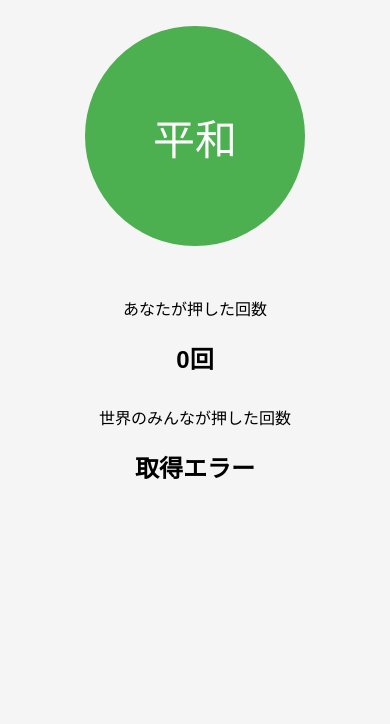
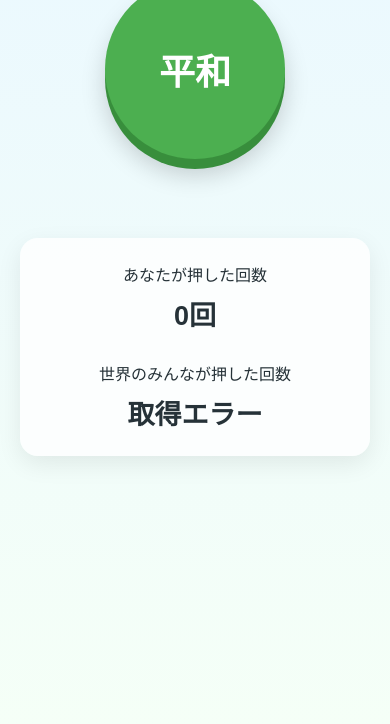
Before and after one commit to tanakadesu19/peace-button, a website: page index.html in a window 390 px wide. Shown: the part 120-844 px from the top of the page. Drawn offline with Linux system fonts and the light colour scheme; no server answers.

Commit message:
Add button animation

```diff
--- a/index.html
+++ b/index.html
@@ -14,6 +14,8 @@
     <button id="peaceButton">
         平和
     </button>
+
+    <p id="peaceMessage" aria-live="polite"></p>
 
     <div class="info">
 
--- a/script.js
+++ b/script.js
@@ -1,10 +1,13 @@
 const button = document.getElementById("peaceButton");
 const myCountText = document.getElementById("myCount");
 const globalCountText = document.getElementById("globalCount");
+const peaceMessage = document.getElementById("peaceMessage");
 
+// 自分の回数を読み込む
 let myCount = Number(localStorage.getItem("peaceCount")) || 0;
 myCountText.textContent = myCount + "回";
 
+// 世界の回数を取得
 async function loadGlobalCount() {
     try {
         const response = await fetch("/api/count");
@@ -21,8 +24,10 @@ async function loadGlobalCount() {
     }
 }
 
+// 最初に世界の回数を表示
 loadGlobalCount();
 
+// ボタンを押したとき
 button.addEventListener("click", async () => {
     button.disabled = true;
 
@@ -37,11 +42,28 @@ button.addEventListener("click", async () => {
             throw new Error(result.message || "更新に失敗しました");
         }
 
+        // 自分の回数を増やす
         myCount++;
         localStorage.setItem("peaceCount", myCount);
 
+        // 回数表示を更新
         myCountText.textContent = myCount + "回";
         globalCountText.textContent = result.count + "回";
+
+        // 「平和 +1」の演出
+        peaceMessage.textContent = "🕊️ 平和 +1";
+        peaceMessage.classList.remove("show");
+
+        // 同じアニメーションを毎回再生するため
+        void peaceMessage.offsetWidth;
+
+        peaceMessage.classList.add("show");
+        button.classList.add("pressed");
+
+        setTimeout(() => {
+            button.classList.remove("pressed");
+            peaceMessage.classList.remove("show");
+        }, 800);
     } catch (error) {
         console.error(error);
         alert("世界の回数を更新できませんでした。");
--- a/style.css
+++ b/style.css
@@ -1,63 +1,113 @@
-body{
-
-    font-family:sans-serif;
-
-    background:#f5f5f5;
-
-    text-align:center;
-
-    margin-top:60px;
-
+* {
+    box-sizing: border-box;
 }
 
-h1{
-
-    margin-bottom:40px;
-
+body {
+    min-height: 100vh;
+    margin: 0;
+    padding: 40px 20px;
+    font-family: sans-serif;
+    text-align: center;
+    background: linear-gradient(#eaf8ff, #f5fff7);
+    color: #263238;
 }
 
-#peaceButton{
-
-    width:220px;
-
-    height:220px;
-
-    border-radius:50%;
-
-    border:none;
-
-    background:#4CAF50;
-
-    color:white;
-
-    font-size:42px;
-
-    cursor:pointer;
-
-    transition:.2s;
-
+h1 {
+    margin: 0 0 40px;
 }
 
-#peaceButton:hover{
-
-    transform:scale(1.05);
-
+#peaceButton {
+    width: 220px;
+    height: 220px;
+    border: none;
+    border-radius: 50%;
+    background: #4caf50;
+    color: white;
+    font-size: 42px;
+    font-weight: bold;
+    cursor: pointer;
+    box-shadow: 0 10px 0 #388e3c, 0 16px 24px rgba(0, 0, 0, 0.18);
+    transition: transform 0.15s, box-shadow 0.15s;
 }
 
-#peaceButton:active{
-
-    transform:scale(.95);
-
+#peaceButton:hover {
+    transform: translateY(-3px);
 }
 
-.info{
-
-    margin-top:50px;
-
+#peaceButton:active,
+#peaceButton.pressed {
+    transform: translateY(7px) scale(0.97);
+    box-shadow: 0 3px 0 #388e3c, 0 7px 12px rgba(0, 0, 0, 0.15);
 }
 
-h2{
+#peaceButton:disabled {
+    cursor: wait;
+    opacity: 0.75;
+}
 
-    margin-bottom:30px;
+#peaceMessage {
+    height: 32px;
+    margin: 22px 0 0;
+    color: #2e7d32;
+    font-size: 22px;
+    font-weight: bold;
+}
 
+#peaceMessage.show {
+    animation: floatMessage 0.8s ease-out;
 }
+
+.info {
+    width: min(420px, 100%);
+    margin: 25px auto 0;
+    padding: 24px;
+    border-radius: 18px;
+    background: rgba(255, 255, 255, 0.8);
+    box-shadow: 0 8px 25px rgba(0, 0, 0, 0.08);
+}
+
+.info p {
+    margin: 0 0 8px;
+}
+
+.info h2 {
+    margin: 0 0 28px;
+    font-size: 32px;
+}
+
+.info h2:last-child {
+    margin-bottom: 0;
+}
+
+@keyframes floatMessage {
+    from {
+        opacity: 0;
+        transform: translateY(15px);
+    }
+
+    to {
+        opacity: 1;
+        transform: translateY(0);
+    }
+}
+
+@media (max-width: 480px) {
+    body {
+        padding-top: 30px;
+    }
+
+    h1 {
+        font-size: 27px;
+        margin-bottom: 30px;
+    }
+
+    #peaceButton {
+        width: 180px;
+        height: 180px;
+        font-size: 36px;
+    }
+
+    .info h2 {
+        font-size: 27px;
+    }
+}
```
